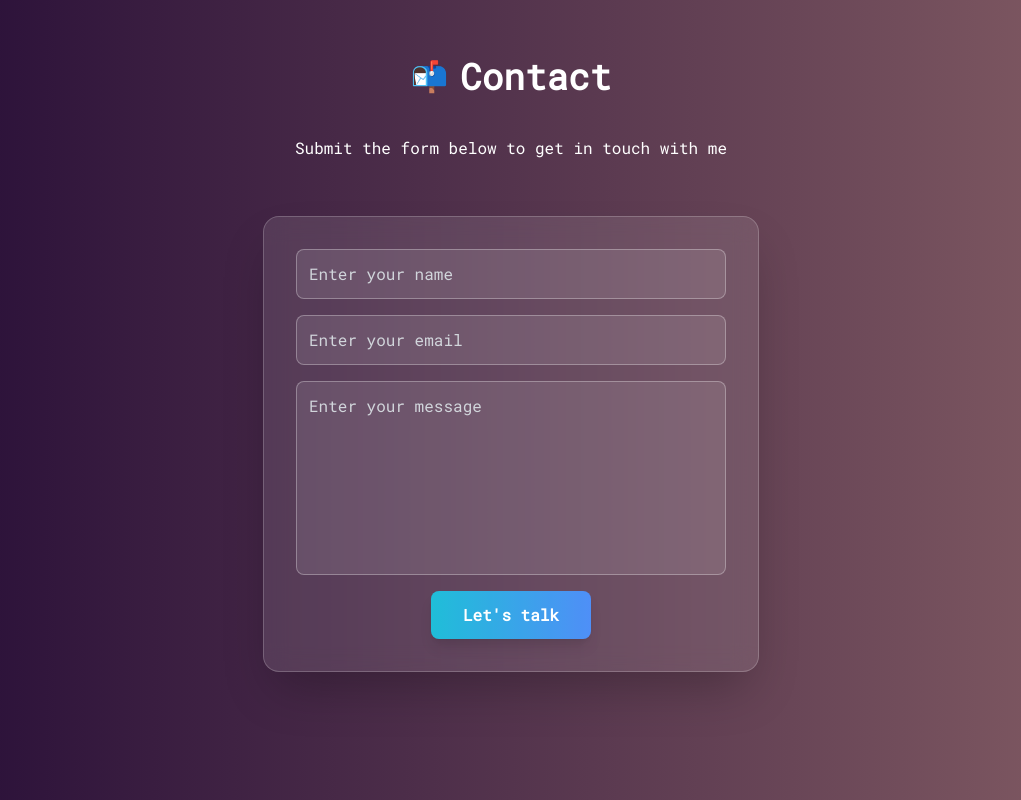
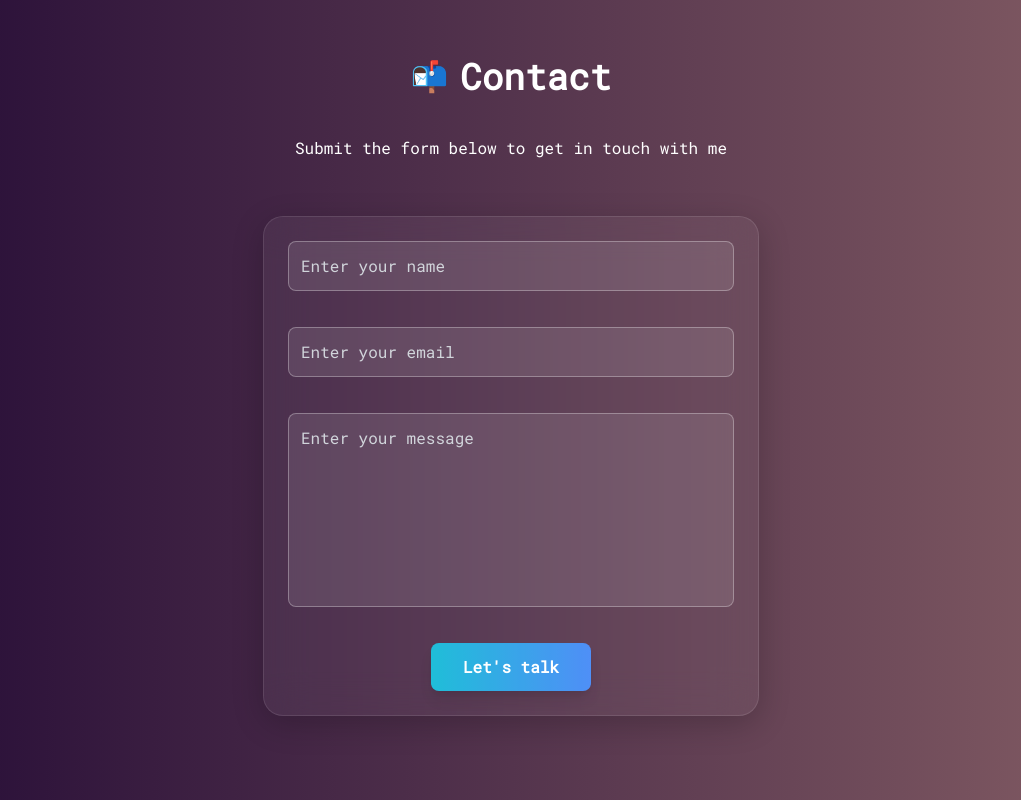
Before and after one commit to Yash-JD/portfolio_react, a React (Create React App) app: page / in a window 1280 px wide. Shown: the part 3889-4689 px from the top of the page, without its empty margins (129-1150 px from the left). Built offline with nearby package versions, Linux system fonts and the light colour scheme.

Commit message:
changed the backound styling of the card

```diff
--- a/src/components/Contact.jsx
+++ b/src/components/Contact.jsx
@@ -37,7 +37,31 @@ const Contact = () => {
                 email
               )}%0AMessage: ${encodeURIComponent(message)}`;
             }}
-            className="flex flex-col w-full md:w-2/3 lg:w-1/2 bg-white/10 backdrop-blur-md p-8 rounded-2xl shadow-2xl border border-white/20"
+            className="flex flex-col w-full md:w-2/3 lg:w-1/2 p-6 transition-all duration-400"
+            style={{
+              display: 'flex',
+              flexDirection: 'column',
+              gap: '20px',
+              padding: '24px',
+              background: 'rgba(255, 255, 255, 0.05)',
+              backdropFilter: 'blur(20px)',
+              border: '1px solid rgba(255, 255, 255, 0.1)',
+              borderRadius: '20px',
+              boxShadow: '0 8px 32px rgba(0, 0, 0, 0.2)',
+              transition: 'all 0.4s cubic-bezier(0.23, 1, 0.32, 1)'
+            }}
+            onMouseEnter={(e) => {
+              e.currentTarget.style.background = 'rgba(255, 255, 255, 0.08)';
+              e.currentTarget.style.borderColor = 'rgba(255, 255, 255, 0.2)';
+              e.currentTarget.style.transform = 'translateY(-4px)';
+              e.currentTarget.style.boxShadow = '0 12px 40px rgba(0, 0, 0, 0.3)';
+            }}
+            onMouseLeave={(e) => {
+              e.currentTarget.style.background = 'rgba(255, 255, 255, 0.05)';
+              e.currentTarget.style.borderColor = 'rgba(255, 255, 255, 0.1)';
+              e.currentTarget.style.transform = 'translateY(0px)';
+              e.currentTarget.style.boxShadow = '0 8px 32px rgba(0, 0, 0, 0.2)';
+            }}
             data-aos="fade-up"
           >
             <input
```
